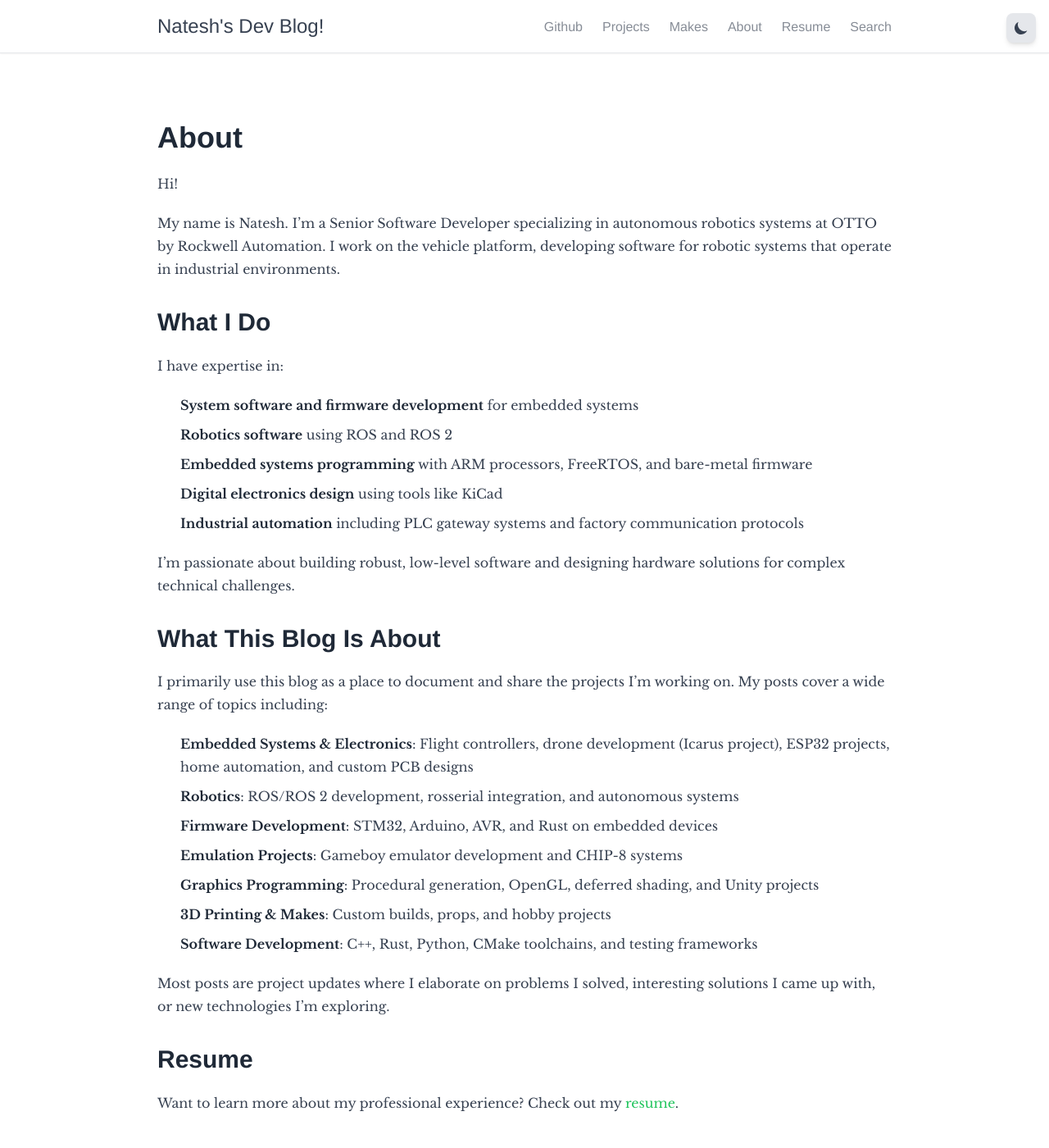
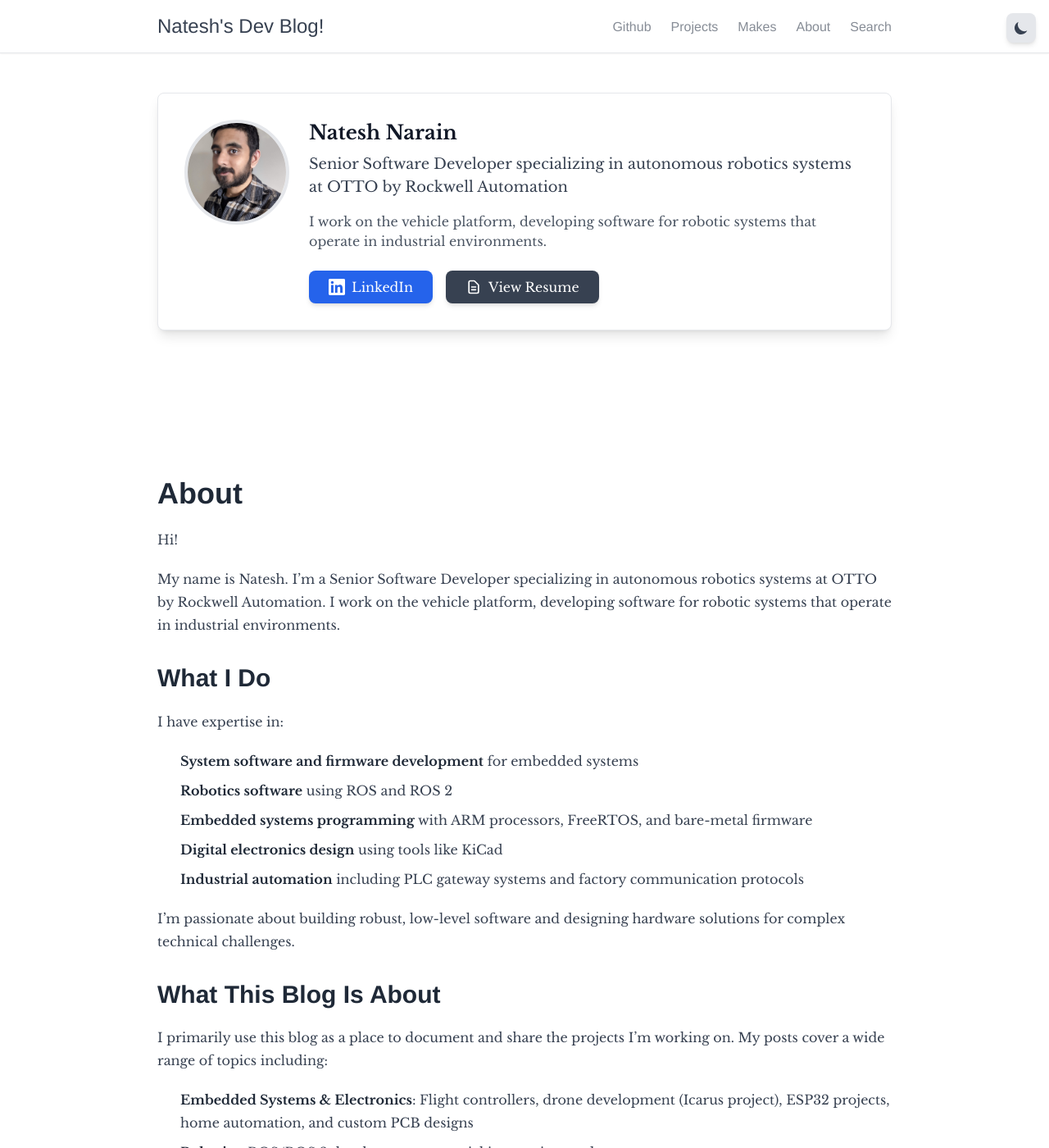
Before and after one commit to nnarain/nnarain.github.io, a Jekyll site: the page built from about.md, in a window 1280 px wide and 1400 px high. Shown: the whole window at 82% size. Built offline with Jekyll 4.4.1, drawn with Linux system fonts in a browser that asks for light colours; nearby versions of some CDN libraries.

Commit message:
Remove resume link from navbar and add profile card to about page
Co-authored-by: nnarain <8395093+nnarain@users.noreply.github.com>

```diff
--- a/_layouts/default.html
+++ b/_layouts/default.html
@@ -30,7 +30,6 @@
                         <li><a href="{{ '/projects' | relative_url }}" class="text-gray-700 dark:text-gray-300 opacity-60 hover:opacity-100 transition-opacity duration-200 font-sans">Projects</a></li>
                         <li><a href="{{ '/makes' | relative_url }}" class="text-gray-700 dark:text-gray-300 opacity-60 hover:opacity-100 transition-opacity duration-200 font-sans">Makes</a></li>
                         <li><a href="{{ '/about' | relative_url }}" class="text-gray-700 dark:text-gray-300 opacity-60 hover:opacity-100 transition-opacity duration-200 font-sans">About</a></li>
-                        <li><a href="{{ '/resume' | relative_url }}" class="text-gray-700 dark:text-gray-300 opacity-60 hover:opacity-100 transition-opacity duration-200 font-sans">Resume</a></li>
                         <li><a href="{{ '/search' | relative_url }}" class="text-gray-700 dark:text-gray-300 opacity-60 hover:opacity-100 transition-opacity duration-200 font-sans">Search</a></li>
                     </ul>
                 </div>
--- a/about.md
+++ b/about.md
@@ -3,6 +3,41 @@ layout: default
 title: About
 permalink: /about/
 ---
+
+<!-- Profile Card -->
+<div class="py-12">
+  <div class="bg-white dark:bg-gray-800 rounded-lg shadow-lg p-8 mb-12 border border-gray-200 dark:border-gray-700">
+    <div class="flex flex-col md:flex-row items-center md:items-start gap-6">
+      <!-- Profile Picture -->
+      <div class="flex-shrink-0">
+        <img src="/static/socials/profile.jpg" alt="Natesh Narain" class="w-32 h-32 rounded-full object-cover border-4 border-gray-200 dark:border-gray-600">
+      </div>
+
+      <!-- Profile Info -->
+      <div class="flex-1 text-center md:text-left">
+        <h2 class="text-2xl font-bold text-gray-900 dark:text-gray-100 mb-2">Natesh Narain</h2>
+        <p class="text-lg text-gray-700 dark:text-gray-300 mb-4">Senior Software Developer specializing in autonomous robotics systems at OTTO by Rockwell Automation</p>
+        <p class="text-gray-600 dark:text-gray-400 mb-6">I work on the vehicle platform, developing software for robotic systems that operate in industrial environments.</p>
+
+        <!-- Links -->
+        <div class="flex flex-col sm:flex-row gap-4 justify-center md:justify-start">
+          <a href="https://www.linkedin.com/in/natesh-narain/" target="_blank" rel="noopener noreferrer" class="inline-flex items-center justify-center px-6 py-2 bg-blue-600 hover:bg-blue-700 text-white font-medium rounded-lg transition-colors duration-200 shadow-md hover:shadow-lg">
+            <svg class="w-5 h-5 mr-2" fill="currentColor" viewBox="0 0 24 24" xmlns="http://www.w3.org/2000/svg">
+              <path d="M20.447 20.452h-3.554v-5.569c0-1.328-.027-3.037-1.852-3.037-1.853 0-2.136 1.445-2.136 2.939v5.667H9.351V9h3.414v1.561h.046c.477-.9 1.637-1.85 3.37-1.85 3.601 0 4.267 2.37 4.267 5.455v6.286zM5.337 7.433c-1.144 0-2.063-.926-2.063-2.065 0-1.138.92-2.063 2.063-2.063 1.14 0 2.064.925 2.064 2.063 0 1.139-.925 2.065-2.064 2.065zm1.782 13.019H3.555V9h3.564v11.452zM22.225 0H1.771C.792 0 0 .774 0 1.729v20.542C0 23.227.792 24 1.771 24h20.451C23.2 24 24 23.227 24 22.271V1.729C24 .774 23.2 0 22.222 0h.003z"/>
+            </svg>
+            LinkedIn
+          </a>
+          <a href="/resume/" class="inline-flex items-center justify-center px-6 py-2 bg-gray-700 hover:bg-gray-800 dark:bg-gray-600 dark:hover:bg-gray-500 text-white font-medium rounded-lg transition-colors duration-200 shadow-md hover:shadow-lg">
+            <svg class="w-5 h-5 mr-2" fill="none" stroke="currentColor" viewBox="0 0 24 24" xmlns="http://www.w3.org/2000/svg">
+              <path stroke-linecap="round" stroke-linejoin="round" stroke-width="2" d="M9 12h6m-6 4h6m2 5H7a2 2 0 01-2-2V5a2 2 0 012-2h5.586a1 1 0 01.707.293l5.414 5.414a1 1 0 01.293.707V19a2 2 0 01-2 2z"></path>
+            </svg>
+            View Resume
+          </a>
+        </div>
+      </div>
+    </div>
+  </div>
+</div>
 
 <div class="py-12" markdown="1">
 <div class="prose prose-lg dark:prose-invert max-w-none mx-auto" markdown="1">
@@ -38,9 +73,5 @@ I primarily use this blog as a place to document and share the projects I'm work
 
 Most posts are project updates where I elaborate on problems I solved, interesting solutions I came up with, or new technologies I'm exploring.
 
-## Resume
-
-Want to learn more about my professional experience? Check out my [resume](/resume/).
-
 </div>
 </div>
```
